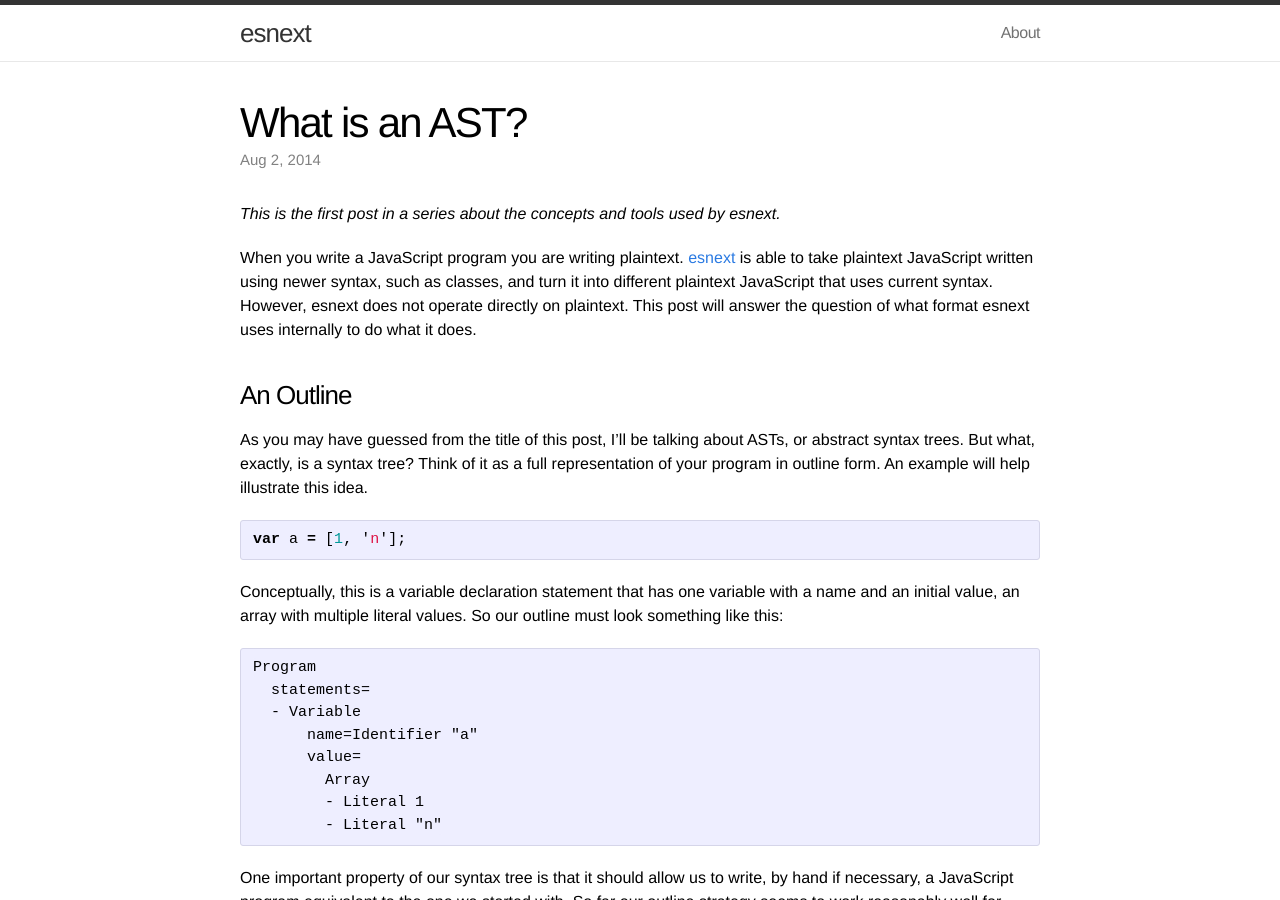
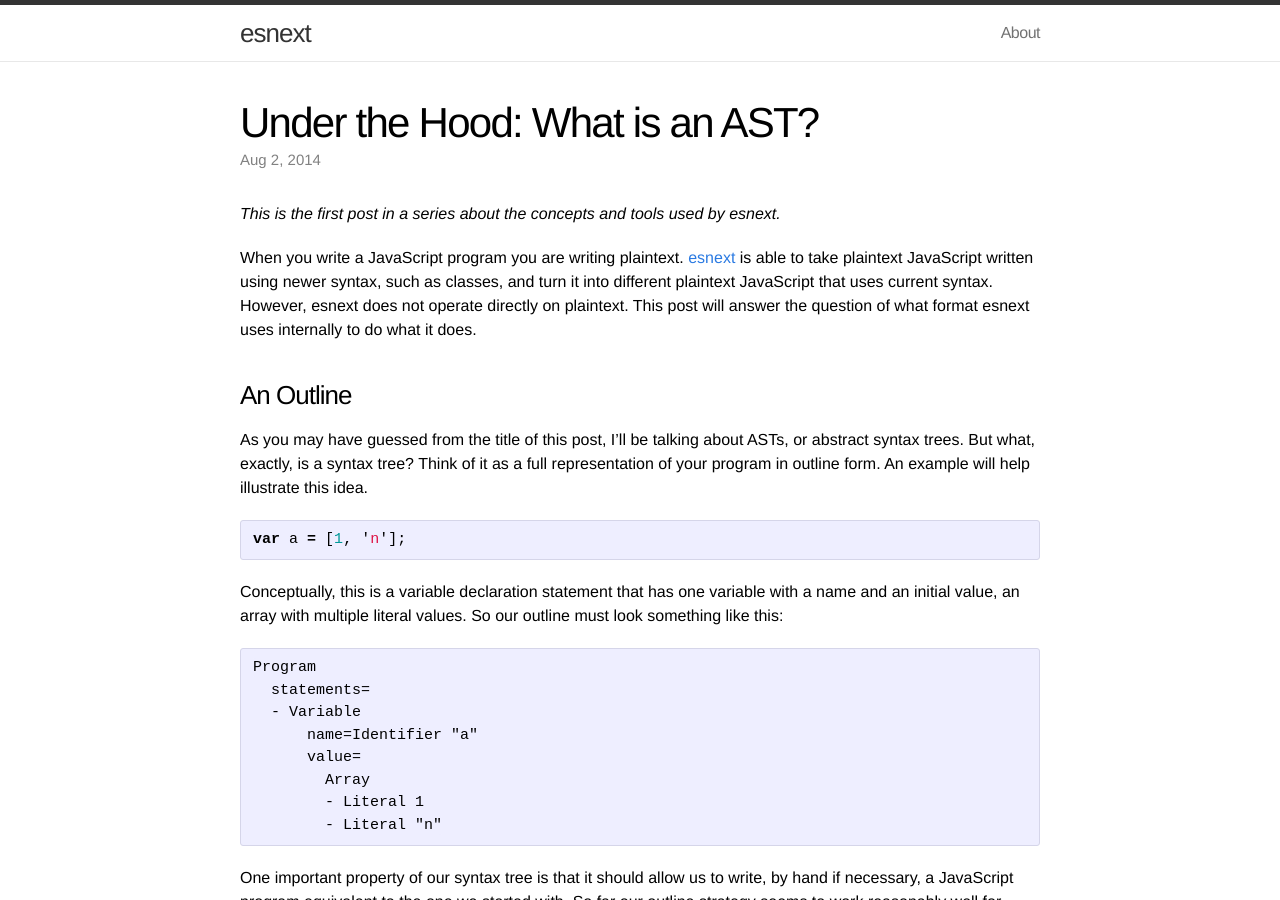
Before and after one commit to esnext/esnext.github.io, a Jekyll site: the page built from _posts/2014-08-02-under-the-hood-what-is-an-ast.markdown, in a window 1280 px wide and 900 px high. Built offline with Jekyll 4.4.1, drawn with Linux system fonts in a browser that asks for light colours.

Commit message:
Add the series title "Under the Hood".

```diff
--- a/_posts/2014-08-02-what-is-an-ast.markdown
+++ b/_posts/2014-08-02-under-the-hood-what-is-an-ast.markdown
@@ -1,6 +1,6 @@
 ---
 layout: post
-title:  "What is an AST?"
+title:  "Under the Hood: What is an AST?"
 date:   2014-08-02 16:40:05
 categories: [ast, esprima]
 ---
```
